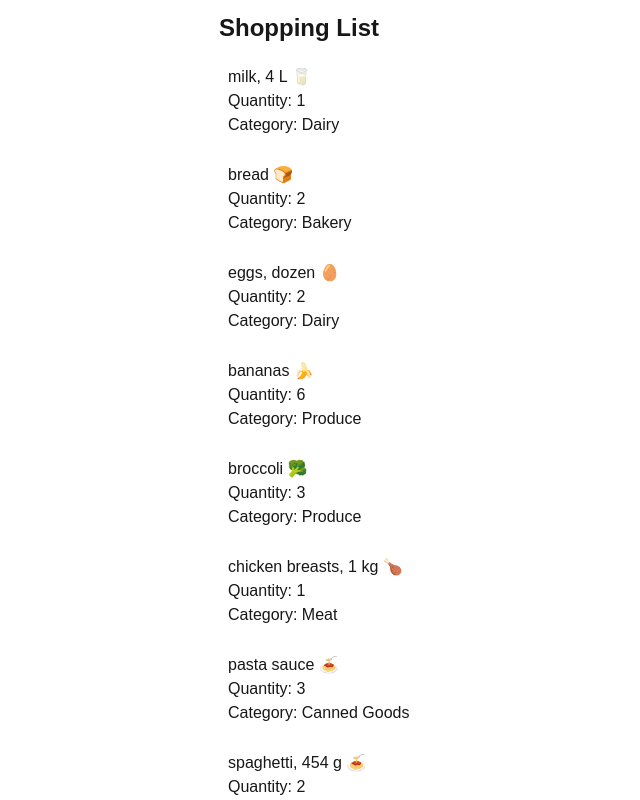
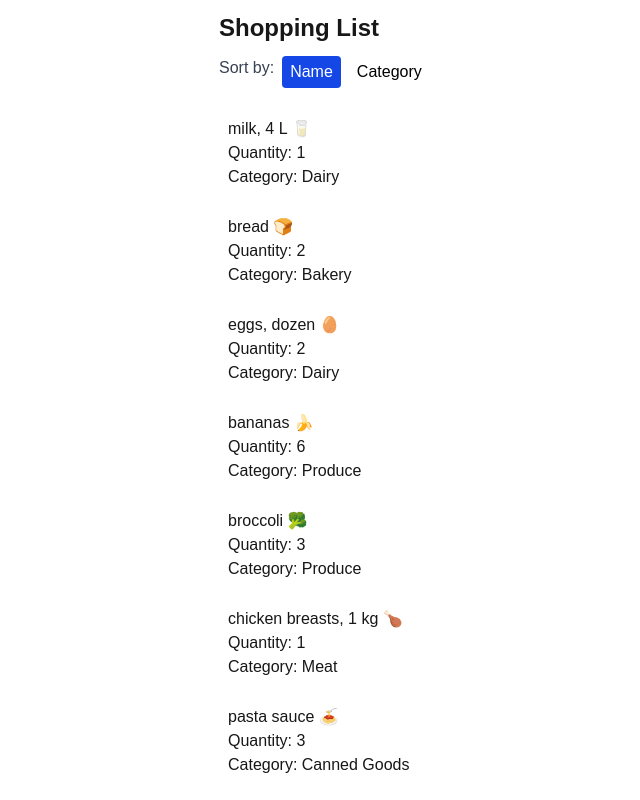
Before and after one commit to usman1736/cprg306-assignments, a Next.js app: page /week-6 in a window 1280 px wide. Shown: the top 800 px of the page, without its empty margins (101-741 px from the left). Built offline with nearby package versions, Linux system fonts and the light colour scheme.

Commit message:
added a sorting system

```diff
--- a/app/week-6/item-list.js
+++ b/app/week-6/item-list.js
@@ -4,10 +4,39 @@ import { useState } from "react";
 import items from "./items.json";
 
 export default function ItemList() {
-  const [sortby, setSortBy] = useState("name");
+  const [sortBy, setSortBy] = useState("name");
+
+  function sortByName() {
+    setSortBy("name");
+    items.sort((a, b) => a.name.localeCompare(b.name));
+  }
+
+  function sortByCategory() {
+    setSortBy("category");
+    items.sort((a, b) => a.category.localeCompare(b.category));
+  }
 
   return (
     <div>
+      <div className="flex flex-row gap-2 items mb-5 md:ml-80">
+        <p className="text-gray-700">Sort by: </p>
+        <button
+          onClick={sortByName}
+          className={`rounded-sm px-2 py-1 ${
+            sortBy === "name" ? "bg-blue-700" : "bg-white"
+          }  ${sortBy === "name" ? "text-white" : "text-black"}`}
+        >
+          Name
+        </button>
+        <button
+          className={`rounded-sm px-2 py-1 ${
+            sortBy === "category" ? "bg-blue-600" : "bg-white"
+          }  ${sortBy === "category" ? "text-white" : " text-black"}  `}
+          onClick={sortByCategory}
+        >
+          Category
+        </button>
+      </div>
       {items.map((item) => (
         <Item
           key={item.id}
```
